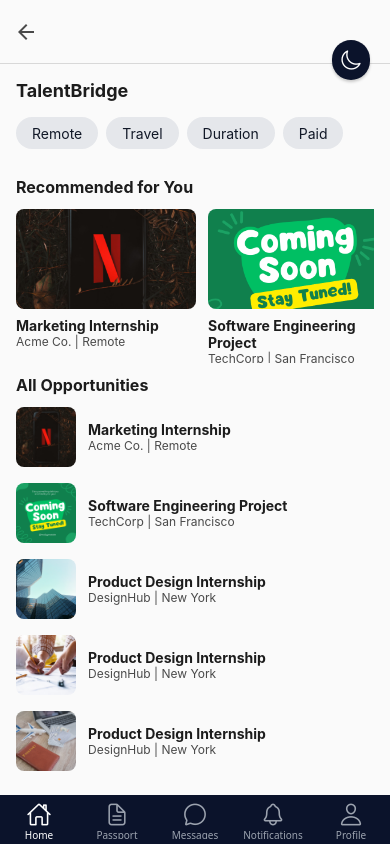
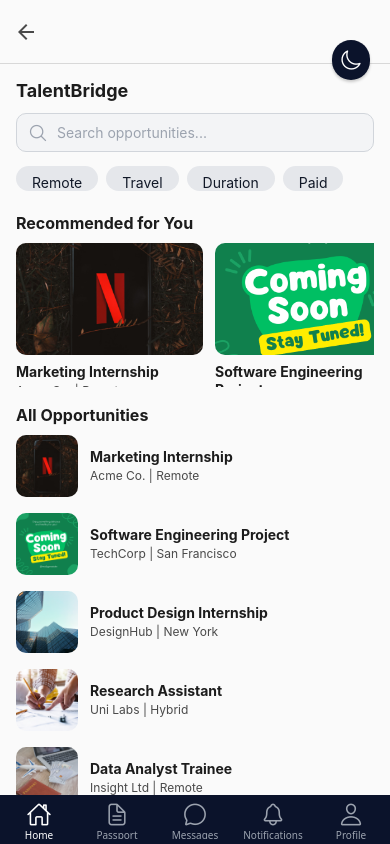
Before and after one commit to MercyJoshua/TalentBridge, a React Native app in the folder frontend/: screen /StudentDashboard in a window 390 px wide. Built offline with nearby package versions, Linux system fonts and the light colour scheme.

Commit message:
implemented passport page in student dashboard

```diff
--- /dev/null
+++ b/frontend/src/lib/api.ts
@@ -0,0 +1,12 @@
+import { User } from "./commons/types";
+import mockUser from "./data";
+
+export async function fetchUser(): Promise<User> {
+  return new Promise((resolve) => setTimeout(() => resolve(mockUser), 500));
+}
+
+export async function addSkill(skillName: string): Promise<User> {
+  const newSkill = { id: Date.now().toString(), name: skillName };
+  mockUser.skills.push(newSkill);
+  return mockUser;
+}
--- /dev/null
+++ b/frontend/src/lib/calculations.ts
@@ -0,0 +1,19 @@
+import { LEVEL_RULES } from "./commons/constants";
+import { BadgeLevel } from "./commons/enums";
+import { User } from "./commons/types";
+
+
+export function getUserBadge(user: User): BadgeLevel {
+  const { skills, totalExperience } = user;
+  const skillCount = skills.length;
+
+  // find first level where both skills + experience conditions match
+  const level = LEVEL_RULES.find(
+    (rule) =>
+      skillCount >= rule.minSkills &&
+      skillCount <= rule.maxSkills &&
+      totalExperience >= rule.minExperience
+  );
+
+  return level ? level.level : BadgeLevel.RUBY;
+}
--- /dev/null
+++ b/frontend/src/lib/commons/constants.ts
@@ -0,0 +1,8 @@
+import { BadgeLevel } from "./enums";
+
+export const LEVEL_RULES = [
+  { level: BadgeLevel.RUBY, minSkills: 0, maxSkills: 2, minExperience: 0 },
+  { level: BadgeLevel.SILVER, minSkills: 3, maxSkills: 5, minExperience: 6 }, // 6 months+
+  { level: BadgeLevel.GOLD, minSkills: 6, maxSkills: 9, minExperience: 12 }, // 1 year+
+  { level: BadgeLevel.PLATINUM, minSkills: 10, maxSkills: Infinity, minExperience: 24 }, // 2 years+
+];
--- /dev/null
+++ b/frontend/src/lib/commons/enums.ts
@@ -0,0 +1,6 @@
+export enum BadgeLevel {
+  RUBY = "Ruby",
+  SILVER = "Silver",
+  GOLD = "Gold",
+  PLATINUM = "Platinum",
+}
--- /dev/null
+++ b/frontend/src/lib/commons/types.ts
@@ -0,0 +1,13 @@
+export interface Skill {
+  id: string;
+  name: string;
+}
+
+export interface User {
+  id: string;
+  name: string;
+  university: string;
+  skills: Skill[];
+  totalExperience: number;
+   avatar: string;
+}
--- /dev/null
+++ b/frontend/src/lib/data.ts
@@ -0,0 +1,14 @@
+import { User } from "./commons/types";
+
+let mockUser: User = {
+  id: "1",
+  name: "Ethan Carter",
+  university: "Stanford University",
+  skills: [],
+  totalExperience: 8,
+   avatar: "https://i.pravatar.cc/150?img=3",
+};
+
+export default mockUser;
+
+// { id: "1", name: "Teamwork" }, { id: "2", name: "Presentation" }
--- a/frontend/src/screens/student-dashboard.tsx
+++ b/frontend/src/screens/student-dashboard.tsx
@@ -1,166 +1,201 @@
-import React from "react";
+import React, { useMemo } from "react";
 import {
   View,
   Text,
   StyleSheet,
-  ScrollView,
   FlatList,
   Pressable,
   Image,
+  TextInput,
+  Dimensions,
+  ListRenderItemInfo,
 } from "react-native";
 import { useTheme } from "../context/ThemeContext";
 import { Ionicons } from "@expo/vector-icons";
 
-const mockOpportunities = [
-  {
-    id: "1",
-    title: "Marketing Internship",
-    company: "Acme Co.",
-    location: "Remote",
-    image: require("../../assets/dashboard/4.png"),
-  },
-  {
-    id: "2",
-    title: "Software Engineering Project",
-    company: "TechCorp",
-    location: "San Francisco",
-    image: require("../../assets/dashboard/2.png"),
-  },
-  {
-    id: "3",
-    title: "Product Design Internship",
-    company: "DesignHub",
-    location: "New York",
-    image: require("../../assets/dashboard/7.png"),
-  },
-  {
-    id: "4",
-    title: "Product Design Internship",
-    company: "DesignHub",
-    location: "New York",
-    image: require("../../assets/dashboard/6.png"),
-  },
-  {
-    id: "5",
-    title: "Product Design Internship",
-    company: "DesignHub",
-    location: "New York",
-    image: require("../../assets/dashboard/5.png"),
-  },
+const { width } = Dimensions.get("window");
+const CARD_W = Math.min(220, Math.round(width * 0.48));
+const CARD_IMG_H = Math.round(CARD_W * 0.6);
+const TABBAR_PAD = 84;
+
+type Opp = {
+  id: string;
+  title: string;
+  company: string;
+  location: string;
+  image: any; // require(...)
+};
+
+const mockOpportunities: Opp[] = [
+  { id: "1", title: "Marketing Internship", company: "Acme Co.", location: "Remote", image: require("../../assets/dashboard/4.png") },
+  { id: "2", title: "Software Engineering Project", company: "TechCorp", location: "San Francisco", image: require("../../assets/dashboard/2.png") },
+  { id: "3", title: "Product Design Internship", company: "DesignHub", location: "New York", image: require("../../assets/dashboard/7.png") },
+  { id: "4", title: "Research Assistant", company: "Uni Labs", location: "Hybrid", image: require("../../assets/dashboard/6.png") },
+  { id: "5", title: "Data Analyst Trainee", company: "Insight Ltd", location: "Remote", image: require("../../assets/dashboard/5.png") },
 ];
+
+const TAGS = ["Remote", "Travel", "Duration", "Paid"];
 
 export default function StudentDashboard() {
   const { theme } = useTheme();
   const isDark = theme === "dark";
 
-  const colors = {
+  const colors = useMemo(() => ({
     background: isDark ? "#0B132B" : "#FAFAFA",
     text: isDark ? "#EAEAEA" : "#1C1C1C",
     subText: isDark ? "#9CA3AF" : "#4A4A4A",
     pillBg: isDark ? "#1C2541" : "#E5E7EB",
-    pillText: isDark ? "#fff" : "#111827",
+    pillText: isDark ? "#FFFFFF" : "#111827",
     icon: isDark ? "#EAEAEA" : "#1C1C1C",
-  };
+    searchBg: isDark ? "#1C2541" : "#F3F4F6",
+    searchBorder: isDark ? "#374151" : "#D1D5DB",
+    searchPlaceholder: isDark ? "#6B7280" : "#9CA3AF",
+    cardBg: "transparent",
+  }), [isDark]);
+
+  const renderChip = ({ item }: ListRenderItemInfo<string>) => (
+    <Pressable
+      style={[styles.filterPill, { backgroundColor: colors.pillBg }]}
+      android_ripple={{ color: isDark ? "rgba(255,255,255,0.15)" : "rgba(0,0,0,0.08)", borderless: false }}
+    >
+      <Text style={[styles.filterText, { color: colors.pillText }]}>{item}</Text>
+    </Pressable>
+  );
+
+  const renderCard = ({ item }: ListRenderItemInfo<Opp>) => (
+    <View style={[styles.card, { width: CARD_W, backgroundColor: colors.cardBg }]}>
+      <Image source={item.image} style={[styles.cardImage, { width: "100%", height: CARD_IMG_H }]} resizeMode="cover" />
+      <Text style={[styles.cardTitle, { color: colors.text }]} numberOfLines={2}>
+        {item.title}
+      </Text>
+      <Text style={[styles.cardSubtitle, { color: colors.subText }]} numberOfLines={1}>
+        {item.company} | {item.location}
+      </Text>
+    </View>
+  );
+
+  const renderListItem = ({ item }: ListRenderItemInfo<Opp>) => (
+    <View style={styles.listItem}>
+      <Image source={item.image} style={[styles.listImage, { width: Math.round(width * 0.16), height: Math.round(width * 0.16) }]} resizeMode="cover" />
+      <View style={styles.listTextContainer}>
+        <Text style={[styles.listTitle, { color: colors.text }]} numberOfLines={2}>{item.title}</Text>
+        <Text style={[styles.listSubtitle, { color: colors.subText }]} numberOfLines={1}>
+          {item.company} | {item.location}
+        </Text>
+      </View>
+    </View>
+  );
 
   return (
     <View style={[styles.container, { backgroundColor: colors.background }]}>
-      {/* Top Header */}
+      {/* Header */}
       <View style={styles.header}>
         <Text style={[styles.logo, { color: colors.text }]}>TalentBridge</Text>
-       {/*  <Pressable>
-          <Ionicons name="settings-outline" size={24} color={colors.icon} />
-        </Pressable> */}
       </View>
 
-      {/* Filters */}
-      <ScrollView
+      {/* Search */}
+      <View style={styles.searchContainer}>
+        <Ionicons name="search-outline" size={20} color={colors.searchPlaceholder} style={styles.searchIcon} />
+        <TextInput
+          style={[
+            styles.searchInput,
+            { backgroundColor: colors.searchBg, borderColor: colors.searchBorder, color: colors.text },
+          ]}
+          placeholder="Search opportunities..."
+          placeholderTextColor={colors.searchPlaceholder}
+        />
+      </View>
+
+      {/* Chips */}
+      <FlatList
+        data={TAGS}
+        keyExtractor={(t) => t}
+        renderItem={renderChip}
         horizontal
         showsHorizontalScrollIndicator={false}
-        style={styles.filters}
-      >
-        {["Remote", "Travel", "Duration", "Paid"].map((tag) => (
-          <Pressable
-            key={tag}
-            style={[styles.filterPill, { backgroundColor: colors.pillBg }]}
-          >
-            <Text style={[styles.filterText, { color: colors.pillText }]}>
-              {tag}
-            </Text>
-          </Pressable>
-        ))}
-      </ScrollView>
+        contentContainerStyle={styles.chipsContent}
+        style={styles.chips}
+      />
 
-      {/* Recommended Section */}
-      <Text style={[styles.sectionTitle, { color: colors.text }]}>
-        Recommended for You
-      </Text>
-      <ScrollView horizontal showsHorizontalScrollIndicator={false}>
-        {mockOpportunities.map((item) => (
-          <View key={item.id} style={styles.card}>
-            <Image source={item.image} style={styles.cardImage} />
-            <Text style={[styles.cardTitle, { color: colors.text }]}>
-              {item.title}
-            </Text>
-            <Text style={[styles.cardSubtitle, { color: colors.subText }]}>
-              {item.company} | {item.location}
-            </Text>
-          </View>
-        ))}
-      </ScrollView>
+      {/* Recommended */}
+      <Text style={[styles.sectionTitle, { color: colors.text }]}>Recommended for You</Text>
+      <FlatList
+        data={mockOpportunities}
+        keyExtractor={(it) => it.id}
+        renderItem={renderCard}
+        horizontal
+        showsHorizontalScrollIndicator={false}
+        contentContainerStyle={{ paddingRight: 16, paddingBottom: 6 }}
+        style={{ marginBottom: 8 }}
+      />
 
       {/* All Opportunities */}
-      <Text style={[styles.sectionTitle, { color: colors.text }]}>
-        All Opportunities
-      </Text>
+      <Text style={[styles.sectionTitle, { color: colors.text }]}>All Opportunities</Text>
       <FlatList
         data={mockOpportunities}
-        keyExtractor={(item) => item.id}
-        renderItem={({ item }) => (
-          <View style={styles.listItem}>
-            <Image source={item.image} style={styles.listImage} />
-            <View style={{ flex: 1 }}>
-              <Text style={[styles.listTitle, { color: colors.text }]}>
-                {item.title}
-              </Text>
-              <Text style={[styles.listSubtitle, { color: colors.subText }]}>
-                {item.company} | {item.location}
-              </Text>
-            </View>
-          </View>
-        )}
+        keyExtractor={(it) => it.id}
+        renderItem={renderListItem}
+        showsVerticalScrollIndicator={false}
+        contentContainerStyle={{ paddingBottom: TABBAR_PAD }}
       />
     </View>
   );
 }
 
 const styles = StyleSheet.create({
-  container: { flex: 1, padding: 16 },
+  container: { flex: 1, paddingTop: 16, paddingHorizontal: 16 },
   header: {
     flexDirection: "row",
     justifyContent: "space-between",
     alignItems: "center",
-    marginBottom: 16,
+    marginBottom: 12,
   },
   logo: { fontSize: 18, fontWeight: "700" },
-  filters: { flexDirection: "row", marginBottom: 16 },
+
+  // Search
+  searchContainer: { flexDirection: "row", alignItems: "center", marginBottom: 14 },
+  searchIcon: { position: "absolute", left: 12, zIndex: 1 },
+  searchInput: {
+    flex: 1,
+    paddingVertical: 10,
+    paddingLeft: 40,
+    borderRadius: 10,
+    borderWidth: 1,
+    fontSize: 14,
+  },
+
+  // Chips
+  chips: { marginBottom: 12 },
+  chipsContent: { paddingRight: 16 },
   filterPill: {
     paddingVertical: 8,
     paddingHorizontal: 16,
     borderRadius: 20,
     marginRight: 8,
+    overflow: "hidden", // clips Android ripple to pill radius
   },
   filterText: { fontSize: 14 },
-  sectionTitle: { fontSize: 16, fontWeight: "700", marginVertical: 12 },
-  card: { marginRight: 12, width: 180 },
-  cardImage: { width: 180, height: 100, borderRadius: 8, marginBottom: 8 },
-  cardTitle: { fontWeight: "700", fontSize: 14 },
-  cardSubtitle: { fontSize: 12 },
-  listItem: {
-    flexDirection: "row",
-    alignItems: "center",
-    marginBottom: 16,
+
+  // Cards
+  card: {
+    marginRight: 12,
+    borderRadius: 10,
+    paddingBottom: 10,          // ensures space for text
+    minHeight: CARD_IMG_H + 44, // image + text area
   },
-  listImage: { width: 60, height: 60, borderRadius: 8, marginRight: 12 },
-  listTitle: { fontWeight: "700" },
-  listSubtitle: { fontSize: 12 },
+  cardImage: {
+    borderRadius: 10,
+    marginBottom: 8,            // gap between image and text
+  },
+  cardTitle: { fontWeight: "700", fontSize: 14, lineHeight: 18, marginBottom: 2 },
+  cardSubtitle: { fontSize: 12, lineHeight: 16 },
+
+  // List
+  listItem: { flexDirection: "row", alignItems: "center", marginBottom: 16, paddingRight: 8 },
+  listImage: { borderRadius: 10, marginRight: 12 },
+  listTextContainer: { flex: 1 },
+  listTitle: { fontWeight: "700", fontSize: 14, marginBottom: 2, lineHeight: 18 },
+  listSubtitle: { fontSize: 12, lineHeight: 16 },
+
+  sectionTitle: { fontSize: 16, fontWeight: "700", marginVertical: 10 },
 });
--- a/frontend/src/screens/student-dashboard/passport-screen.tsx
+++ b/frontend/src/screens/student-dashboard/passport-screen.tsx
@@ -1,24 +1,198 @@
-import React from "react";
-import { View, Text, StyleSheet } from "react-native";
+import React, { useEffect, useState, useMemo } from "react";
+import {
+  View,
+  Text,
+  StyleSheet,
+  Image,
+  Pressable,
+  ScrollView,
+  ActivityIndicator,
+} from "react-native";
 import { useTheme } from "../../context/ThemeContext";
+import { fetchUser } from "../../lib/api";
+import { getUserBadge } from "../../lib/calculations";
+import { LEVEL_RULES } from "../../lib/commons/constants";
+import { User } from "../../lib/commons/types";
 
 export default function PassportScreen() {
-     const { theme } = useTheme();
-      const isDark = theme === "dark";
+  const { theme } = useTheme();
+  const isDark = theme === "dark";
+  const [user, setUser] = useState<User | null>(null);
+  const [loading, setLoading] = useState(true);
+
+  useEffect(() => {
+    fetchUser().then((data) => {
+      setUser(data);
+      setLoading(false);
+    });
+  }, []);
+
+  const colors = {
+    background: isDark ? "#0B132B" : "#FAFAFA",
+    text: isDark ? "#EAEAEA" : "#1C1C1C",
+    subText: isDark ? "#9CA3AF" : "#4A4A4A",
+    card: isDark ? "#1C2541" : "#E5E7EB",
+    highlight: "#4F46E5",
+  };
+
+  if (loading) {
+    return (
+      <View style={[styles.container, { backgroundColor: colors.background }]}>
+        <ActivityIndicator color={colors.text} />
+      </View>
+    );
+  }
+
+  if (!user) return null;
+
+  const totalSkills = user.skills.length;
+  const badge = getUserBadge(user);
+
+  const currentLevel = useMemo(() => {
+    return LEVEL_RULES.find(
+      (lvl) =>
+        totalSkills >= lvl.minSkills &&
+        totalSkills <= lvl.maxSkills &&
+        user.totalExperience >= lvl.minExperience
+    );
+  }, [totalSkills, user.totalExperience]);
+
   return (
-    <View  style={[
-        styles.container,
-        { backgroundColor: isDark ? "#0B132B" : "#FAFAFA" },
-      ]}>
-      <Text style={[
-          styles.text,
-          { color: isDark ? "#fff" : "#4A4A4A" },
-        ]}>Passport Screen</Text>
-    </View>
+    <ScrollView
+      style={[styles.container, { backgroundColor: colors.background }]}
+    >
+      {/* Profile Header */}
+      <View style={styles.header}>
+        <Image source={{ uri: user.avatar }} style={styles.avatar} />
+        <Text style={[styles.name, { color: colors.text }]}>{user.name}</Text>
+        <Text style={[styles.subtitle, { color: colors.subText }]}>
+          {user.university}
+        </Text>
+      </View>
+
+      {/* Skill Passport */}
+      <View style={styles.section}>
+        <Text style={[styles.sectionTitle, { color: colors.text }]}>
+          Skill Passport
+        </Text>
+
+        {totalSkills === 0 ? (
+          <>
+            <Text style={[styles.sectionDesc, { color: colors.subText }]}>
+              Add at least 3 core skills or take a skill assessment to unlock
+              your first badge.
+            </Text>
+            <Pressable style={[styles.cta, { backgroundColor: colors.card }]}>
+              <Text style={[styles.ctaText, { color: colors.text }]}>
+                + Add Skills
+              </Text>
+            </Pressable>
+            <Pressable style={[styles.cta, { backgroundColor: colors.card }]}>
+              <Text style={[styles.ctaText, { color: colors.text }]}>
+                Take Assessment
+              </Text>
+            </Pressable>
+          </>
+        ) : (
+          <>
+            <Text style={[styles.sectionDesc, { color: colors.subText }]}>
+              You’ve added {totalSkills} skills. Current Level:
+            </Text>
+            <View style={[styles.badge, { backgroundColor: colors.highlight }]}>
+              <Text style={{ color: "#fff", fontWeight: "700" }}>{badge}</Text>
+            </View>
+          </>
+        )}
+      </View>
+
+      {/* Levels */}
+      {totalSkills > 0 && (
+        <View style={styles.section}>
+          <Text style={[styles.sectionTitle, { color: colors.text }]}>
+            Levels
+          </Text>
+          <View style={styles.badgeRow}>
+            {LEVEL_RULES.map((level, i) => {
+              const isActive = currentLevel?.level === level.level;
+              return (
+                <View
+                  key={i}
+                  style={[
+                    styles.badge,
+                    {
+                      backgroundColor: isActive
+                        ? colors.highlight
+                        : colors.card,
+                    },
+                  ]}
+                >
+                  <Text style={{ color: isActive ? "#fff" : colors.text }}>
+                    {level.level}
+                  </Text>
+                </View>
+              );
+            })}
+          </View>
+        </View>
+      )}
+
+      {/* Visas */}
+      <View style={styles.section}>
+        <Text style={[styles.sectionTitle, { color: colors.text }]}>
+          Visas
+        </Text>
+        {totalSkills === 0 ? (
+          <Text style={[styles.sectionDesc, { color: colors.subText }]}>
+            Your Visas will appear here as you add and achieve skills.
+          </Text>
+        ) : (
+          <View style={styles.visaRow}>
+            {user.skills.map((skill, idx) => (
+              <View
+                key={idx}
+                style={[styles.visa, { backgroundColor: colors.card }]}
+              >
+                <Text style={{ color: colors.text }}>{skill.name}</Text>
+              </View>
+            ))}
+          </View>
+        )}
+      </View>
+    </ScrollView>
   );
 }
 
 const styles = StyleSheet.create({
-  container: { flex: 1, justifyContent: "center", alignItems: "center", backgroundColor: "#0B132B" },
-  text: { color: "#fff", fontSize: 18 },
+  container: { flex: 1, padding: 16 },
+  header: { alignItems: "center", marginBottom: 24 },
+  avatar: { width: 90, height: 90, borderRadius: 45, marginBottom: 12 },
+  name: { fontSize: 20, fontWeight: "700" },
+  subtitle: { fontSize: 14 },
+  section: { marginBottom: 24 },
+  sectionTitle: { fontSize: 16, fontWeight: "700", marginBottom: 8 },
+  sectionDesc: { fontSize: 14, marginBottom: 12 },
+  cta: {
+    paddingVertical: 10,
+    paddingHorizontal: 16,
+    borderRadius: 8,
+    marginBottom: 10,
+    alignItems: "center",
+  },
+  ctaText: { fontWeight: "600" },
+  badgeRow: { flexDirection: "row", justifyContent: "space-between" },
+  badge: {
+    paddingVertical: 12,
+    paddingHorizontal: 16,
+    borderRadius: 8,
+    alignItems: "center",
+    flex: 1,
+    marginRight: 8,
+  },
+  visaRow: { flexDirection: "row", flexWrap: "wrap" },
+  visa: {
+    paddingVertical: 8,
+    paddingHorizontal: 12,
+    borderRadius: 6,
+    margin: 4,
+  },
 });
```
Also changed, not shown: frontend/assets/dashboard/ann.jpeg (added), frontend/assets/dashboard/avatar.jpeg (added).
